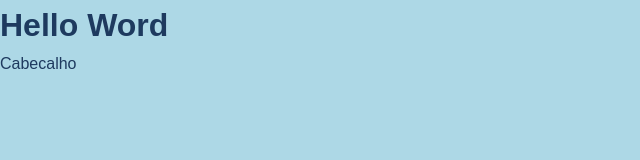
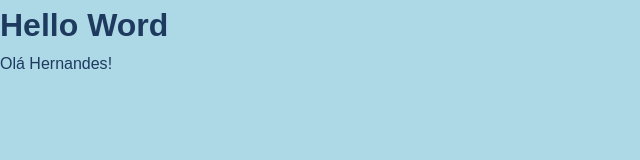
Before and after one commit to Harthuz/react-to-do-list, a React (Vite) app: page / in a window 1280 px wide. Shown: the top 160 px of the page, without its empty margins (0-640 px from the left). Built offline with nearby package versions, Linux system fonts and the light colour scheme.

Commit message:
feat: username prop to Cabecalho component for personalized greeting

```diff
--- a/src/App.jsx
+++ b/src/App.jsx
@@ -8,7 +8,7 @@ function App() {
   return (
     <>
       <h1>Hello Word</h1>
-      <Cabecalho />
+      <Cabecalho nomeUsuario="Hernandes" />
     </>
   )
 }
--- a/src/componentes/Cabecalho/Cabecalho.jsx
+++ b/src/componentes/Cabecalho/Cabecalho.jsx
@@ -1,7 +1,12 @@
-const Cabecalho = () => {
+const Cabecalho = (props) => {
+    const {
+        nomeUsuario
+    } = props
+
     return (
         <div>
-            Cabecalho
+            Olá {nomeUsuario}!
+            <br />
         </div>
     )
 }
```
